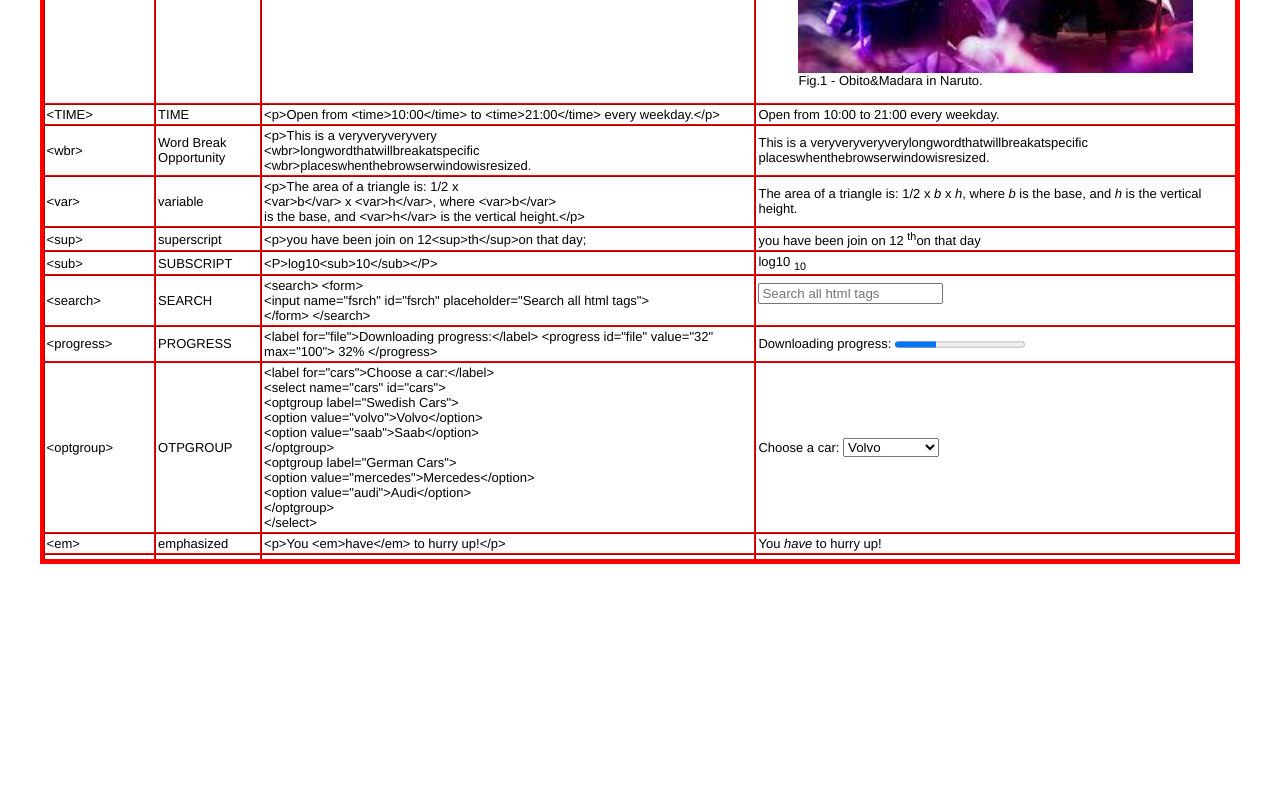
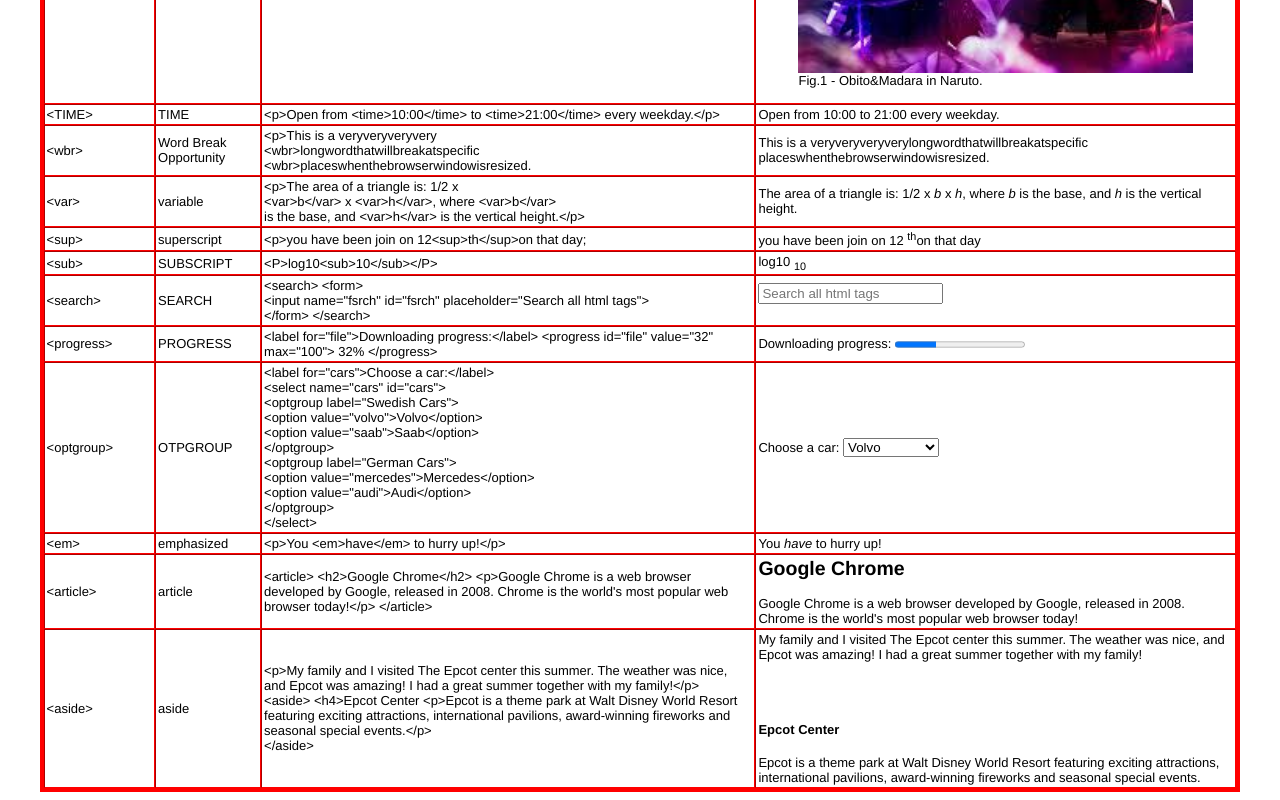
Before and after one commit to jettyrajeshchowdary/All-Html-Tags, a plain HTML site: page index.html in a window 1280 px wide. Shown: the part 6274-7074 px from the top of the page. Before the commit the page ends 6846 px from the top, so only its background shows below. Drawn offline with Linux system fonts and the light colour scheme; a script that the page names is missing.

Commit message:
test complete

```diff
--- a/index.html
+++ b/index.html
@@ -1,5 +1,4 @@
 <HTML>
-
 <HEAD>
   <META name="description" content="Offering an html tags chart containing html codes, examples, and html help.">
   <META name="KEYWORDS" content="html tags, html codes, html help">
@@ -2140,18 +2139,52 @@
               </TR>
               <TR>
                 <TD>
-                  <FONT size="2" face="Arial, Helvetica"></FONT>
-                </TD>
-                <TD>
-                  <FONT size="2" face="Arial, Helvetica"></FONT>
-                </TD>
-                <TD>
-                  <FONT size="2" face="Arial, Helvetica"></FONT>
-                </TD>
-                <TD>
-                  <FONT size="2" face="Arial, Helvetica"></FONT>
-                </TD>
-              </TR>
+                  <FONT size="2" face="Arial, Helvetica">&lt;article&gt;</FONT>
+                </TD>
+                <TD>
+                  <FONT size="2" face="Arial, Helvetica">article</FONT>
+                </TD>
+                <TD>
+                  <FONT size="2" face="Arial, Helvetica">
+                    &lt;article&gt;
+                    &lt;h2&gt;Google Chrome&lt;/h2&gt;
+                    &lt;p&gt;Google Chrome is a web browser developed by Google, released in 2008. Chrome is the world's most popular web browser today!&lt;/p&gt;
+                    &lt;/article&gt;
+                    </FONT>
+                </TD>
+                <TD>
+                  <FONT size="2" face="Arial, Helvetica"><article>
+                    <h2>Google Chrome</h2>
+                    <p>Google Chrome is a web browser developed by Google, released in 2008. Chrome is the world's most popular web browser today!</p>
+                    </article>
+                    </FONT>
+                </TD>
+              </TR>
+              <tr>
+                <td><FONT size="2" face="Arial, Helvetica">
+                  &lt;aside&gt;
+                </FONT></td>
+                <td><FONT size="2" face="Arial, Helvetica">aside
+
+                </FONT></td>
+                <td><FONT size="2" face="Arial, Helvetica">
+                  &lt;p&gt;My family and I visited The Epcot center this summer. The weather was nice, and Epcot was amazing! I had a great summer together with my family!&lt;/p&gt;<br>
+
+                  &lt;aside&gt;
+                    &lt;h4&gt;Epcot Center</h4>
+                    &lt;p&gt;Epcot is a theme park at Walt Disney World Resort featuring exciting attractions, international pavilions, award-winning fireworks and seasonal special events.&lt;/p&gt;<br>
+                  &lt;/aside&gt;
+
+                </FONT></td>
+                <td><FONT size="2" face="Arial, Helvetica">
+                  <p>My family and I visited The Epcot center this summer. The weather was nice, and Epcot was amazing! I had a great summer together with my family!</p><br>
+<br>
+<aside>
+  <h4>Epcot Center</h4>
+  <p>Epcot is a theme park at Walt Disney World Resort featuring exciting attractions, international pavilions, award-winning fireworks and seasonal special events.</p>
+</aside>
+                </FONT></td>
+              </tr>
             </TABLE>
 </BODY>
 
```
